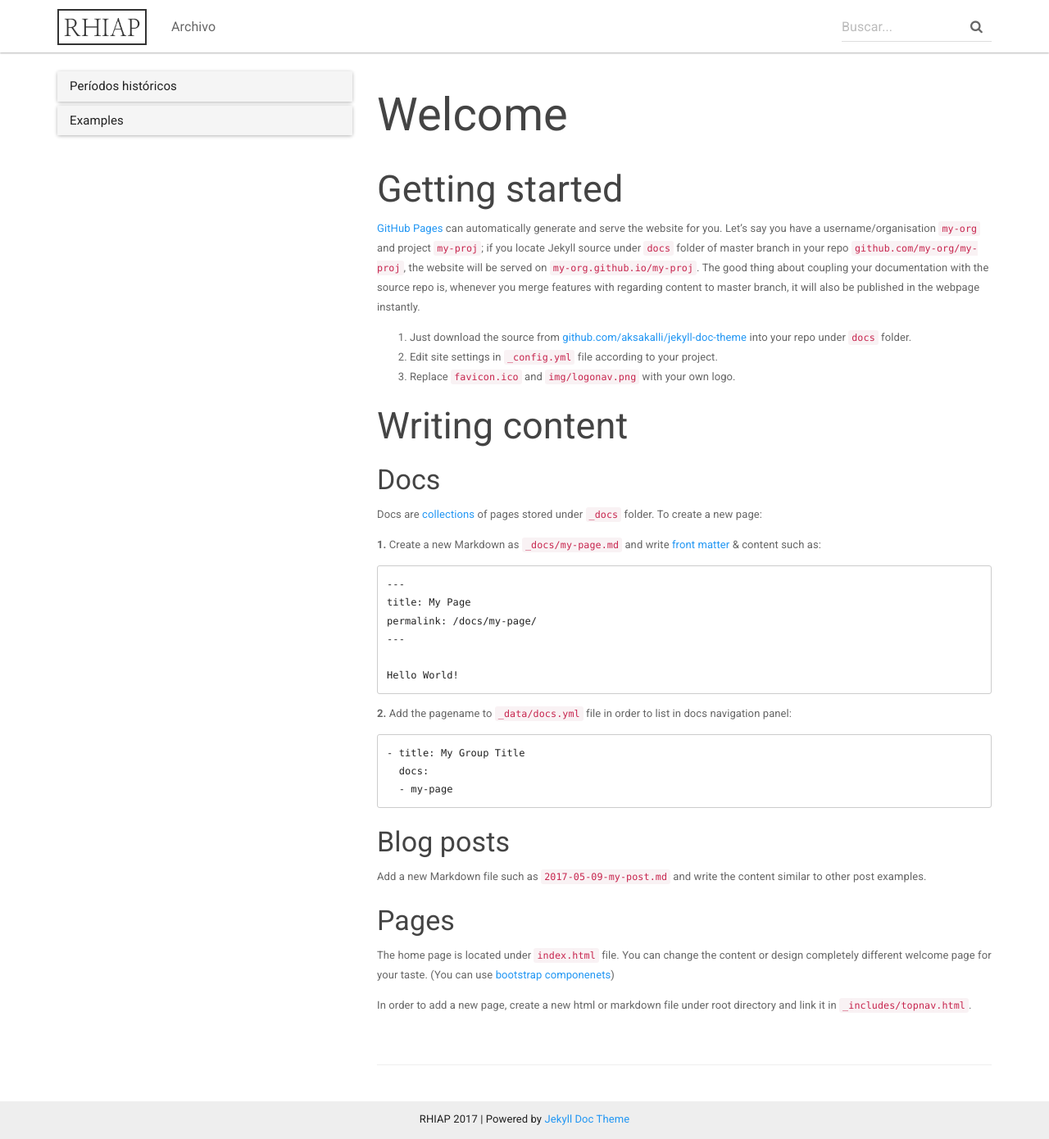
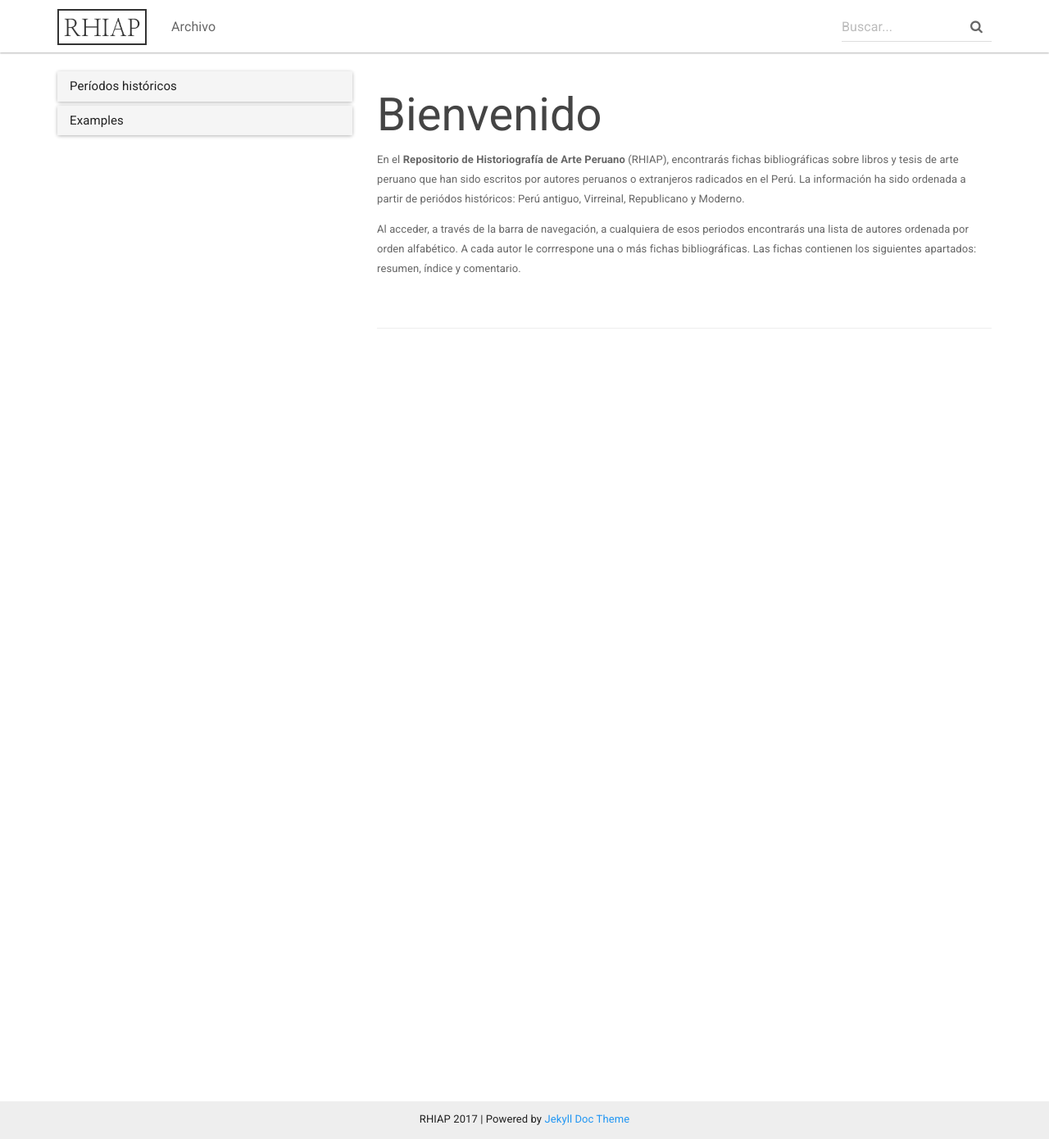
Before and after one commit to RHIAP/RHIAP.github.io, a Jekyll site: the page built from _archivo/index.md, in a window 1280 px wide and 1390 px high. Shown: the whole window at 82% size. Built offline with Jekyll 4.4.1, drawn with Linux system fonts in a browser that asks for light colours; nearby versions of some CDN libraries.

Commit message:
Update index.md
t

````diff
--- a/_archivo/index.md
+++ b/_archivo/index.md
@@ -1,50 +1,9 @@
 ---
-title: Welcome
+title: Bienvenido
 permalink: /archivo/
 redirect_from: /archivo/index.html
 ---
 
-## Getting started
+En el **Repositorio de Historiografía de Arte Peruano** (RHIAP), encontrarás fichas bibliográficas sobre libros y tesis de arte peruano que han sido escritos por autores peruanos o extranjeros radicados en el Perú. La información ha sido ordenada a partir de periódos históricos: Perú antiguo, Virreinal, Republicano y Moderno.
 
-[GitHub Pages](https://pages.github.com) can automatically generate and serve the website for you.
-Let's say you have a username/organisation `my-org` and project `my-proj`; if you locate Jekyll source under `docs` folder of master branch in your repo `github.com/my-org/my-proj`, the website will be served on `my-org.github.io/my-proj`.
-The good thing about coupling your documentation with the source repo is, whenever you merge features with regarding content to master branch, it will also be published in the webpage instantly.
-
-1. Just download the source from [github.com/aksakalli/jekyll-doc-theme](https://github.com/aksakalli/jekyll-doc-theme/master) into your repo under `docs` folder.
-2. Edit site settings in  `_config.yml` file according to your project.
-3. Replace `favicon.ico` and `img/logonav.png` with your own logo.
-
-## Writing content
-
-### Docs
-
-Docs are [collections](https://jekyllrb.com/docs/collections/) of pages stored under `_docs` folder. To create a new page:
-
-**1.** Create a new Markdown as `_docs/my-page.md` and write [front matter](https://jekyllrb.com/docs/frontmatter/) & content such as:
-
-```
----
-title: My Page
-permalink: /docs/my-page/
----
-
-Hello World!
-```
-
-**2.** Add the pagename to `_data/docs.yml` file in order to list in docs navigation panel:
-
-```
-- title: My Group Title
-  docs:
-  - my-page
-```
-
-### Blog posts
-
-Add a new Markdown file such as `2017-05-09-my-post.md` and write the content similar to other post examples.
-
-### Pages
-
-The home page is located under `index.html` file. You can change the content or design completely different welcome page for your taste. (You can use [bootstrap componenets](http://getbootstrap.com/components/))
-
-In order to add a new page, create a new html or markdown file under root directory and link it in `_includes/topnav.html`.
+Al acceder, a través de la barra de navegación, a cualquiera de esos periodos encontrarás una lista de autores ordenada por orden alfabético. A cada autor le corrrespone una o más fichas bibliográficas. Las fichas contienen los siguientes apartados: resumen, índice y comentario.
````
